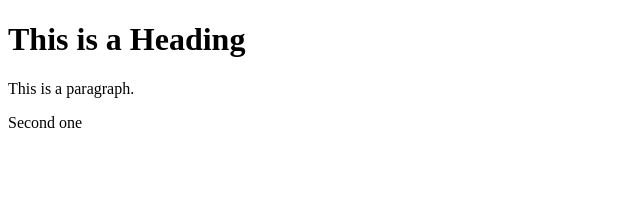
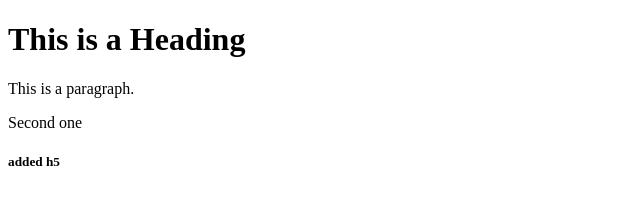
Before and after one commit to zozo9999/jenkindemo, a plain HTML site: page index2.html in a window 1280 px wide. Shown: the full height of the page, 0-640 px from the left. Drawn offline with Linux system fonts and the light colour scheme.

Commit message:
added h5 to index2.html

```diff
--- a/index2.html
+++ b/index2.html
@@ -8,5 +8,7 @@
 <h1>This is a Heading</h1>
 <p>This is a paragraph.</p>
 <p>Second one </p>
+
+<h5>added h5 </h5>
 </body>
 </html>
```
